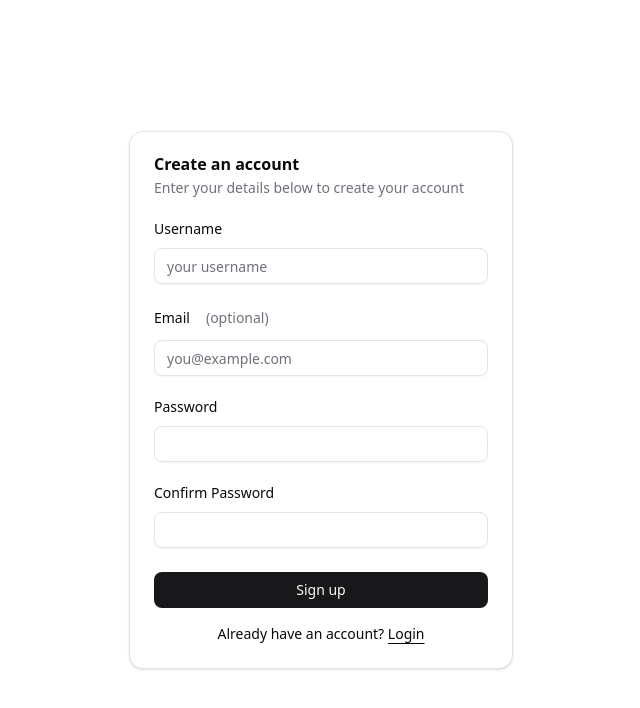
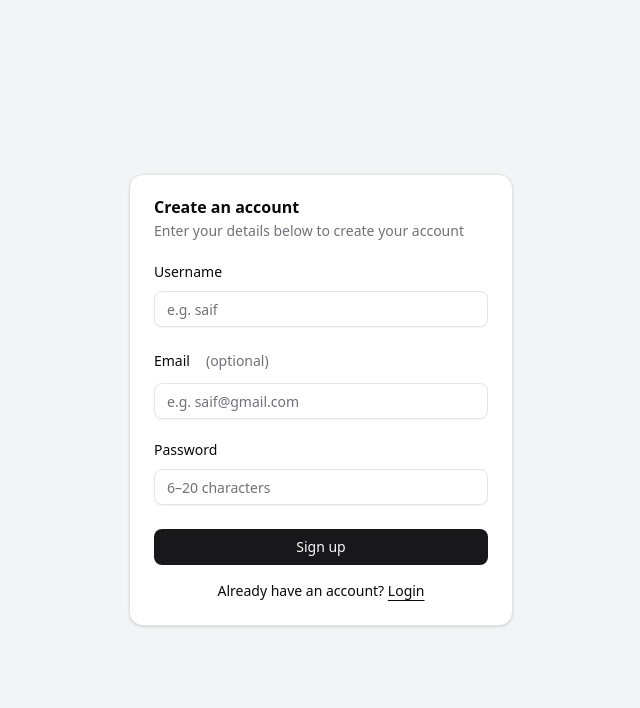
Before and after one commit to rehmanic/specora, a Next.js app in the folder frontend/: page /signup in a window 1280 px wide. Shown: the top 708 px of the page, without its empty margins (319-959 px from the left). Built offline with nearby package versions, Linux system fonts and the light colour scheme.

Commit message:
Minor Auth UI changes

```diff
--- a/frontend/src/app/(public)/login/page.jsx
+++ b/frontend/src/app/(public)/login/page.jsx
@@ -2,7 +2,7 @@ import  AuthForm  from "@/components/auth/AuthForm";
 
 export default function Login() {
   return (
-    <div className="flex min-h-svh w-full items-center justify-center p-6 md:p-10">
+    <div className="bg-gray-100 flex min-h-svh w-full items-center justify-center p-6 md:p-10">
       <div className="w-full max-w-sm">
         <AuthForm variant="login" />
       </div>
--- a/frontend/src/app/(public)/signup/page.jsx
+++ b/frontend/src/app/(public)/signup/page.jsx
@@ -2,7 +2,7 @@ import AuthForm  from "@/components/auth/AuthForm";
 
 export default function Signup() {
   return (
-    <div className="flex min-h-svh w-full items-center justify-center p-6 md:p-10">
+    <div className="bg-gray-100 flex min-h-svh w-full items-center justify-center p-6 md:p-10">
       <div className="w-full max-w-sm">
         <AuthForm variant="signup" />
       </div>
--- a/frontend/src/components/auth/AuthForm.jsx
+++ b/frontend/src/components/auth/AuthForm.jsx
@@ -18,7 +18,9 @@ export default function AuthForm({ className, variant = "login", ...props }) {
     <div className={cn("flex flex-col gap-6", className)} {...props}>
       <Card>
         <CardHeader>
-          <CardTitle>{isLogin ? "Login to your account" : "Create an account"}</CardTitle>
+          <CardTitle>
+            {isLogin ? "Login to your account" : "Create an account"}
+          </CardTitle>
           <CardDescription>
             {isLogin
               ? "Enter your credentials to login to your account"
@@ -36,7 +38,7 @@ export default function AuthForm({ className, variant = "login", ...props }) {
                   id="username"
                   name="username"
                   type="text"
-                  placeholder="your username"
+                  placeholder={isLogin ? undefined : "e.g. saif"}
                   required
                 />
               </div>
@@ -45,13 +47,16 @@ export default function AuthForm({ className, variant = "login", ...props }) {
               {!isLogin && (
                 <div className="grid gap-3">
                   <Label htmlFor="email">
-                    Email <span className="ml-2 text-sm text-muted-foreground">(optional)</span>
+                    Email{" "}
+                    <span className="ml-2 text-sm text-muted-foreground">
+                      (optional)
+                    </span>
                   </Label>
                   <Input
                     id="email"
                     name="email"
                     type="email"
-                    placeholder="you@example.com"
+                    placeholder="e.g. saif@gmail.com"
                   />
                 </div>
               )}
@@ -69,24 +74,17 @@ export default function AuthForm({ className, variant = "login", ...props }) {
                     </a>
                   )}
                 </div>
-                <Input id="password" name="password" type="password" required />
+                <Input
+                  id="password"
+                  name="password"
+                  type="password"
+                  placeholder={isLogin ? "" : "6–20 characters"}
+                  required
+                />
               </div>
 
-              {/* Confirm password: signup only */}
-              {!isLogin && (
-                <div className="grid gap-3">
-                  <Label htmlFor="confirmPassword">Confirm Password</Label>
-                  <Input
-                    id="confirmPassword"
-                    name="confirmPassword"
-                    type="password"
-                    required
-                  />
-                </div>
-              )}
-
               <div className="flex flex-col gap-3">
-                <Button type="submit" className="w-full">
+                <Button type="submit" className="w-full cursor-pointer">
                   {isLogin ? "Login" : "Sign up"}
                 </Button>
               </div>
@@ -95,14 +93,14 @@ export default function AuthForm({ className, variant = "login", ...props }) {
             <div className="mt-4 text-center text-sm">
               {isLogin ? (
                 <>
-                  Don&apos;t have an account?{' '}
+                  Don&apos;t have an account?{" "}
                   <a href="/signup" className="underline underline-offset-4">
                     Sign up
                   </a>
                 </>
               ) : (
                 <>
-                  Already have an account?{' '}
+                  Already have an account?{" "}
                   <a href="/login" className="underline underline-offset-4">
                     Login
                   </a>
```
